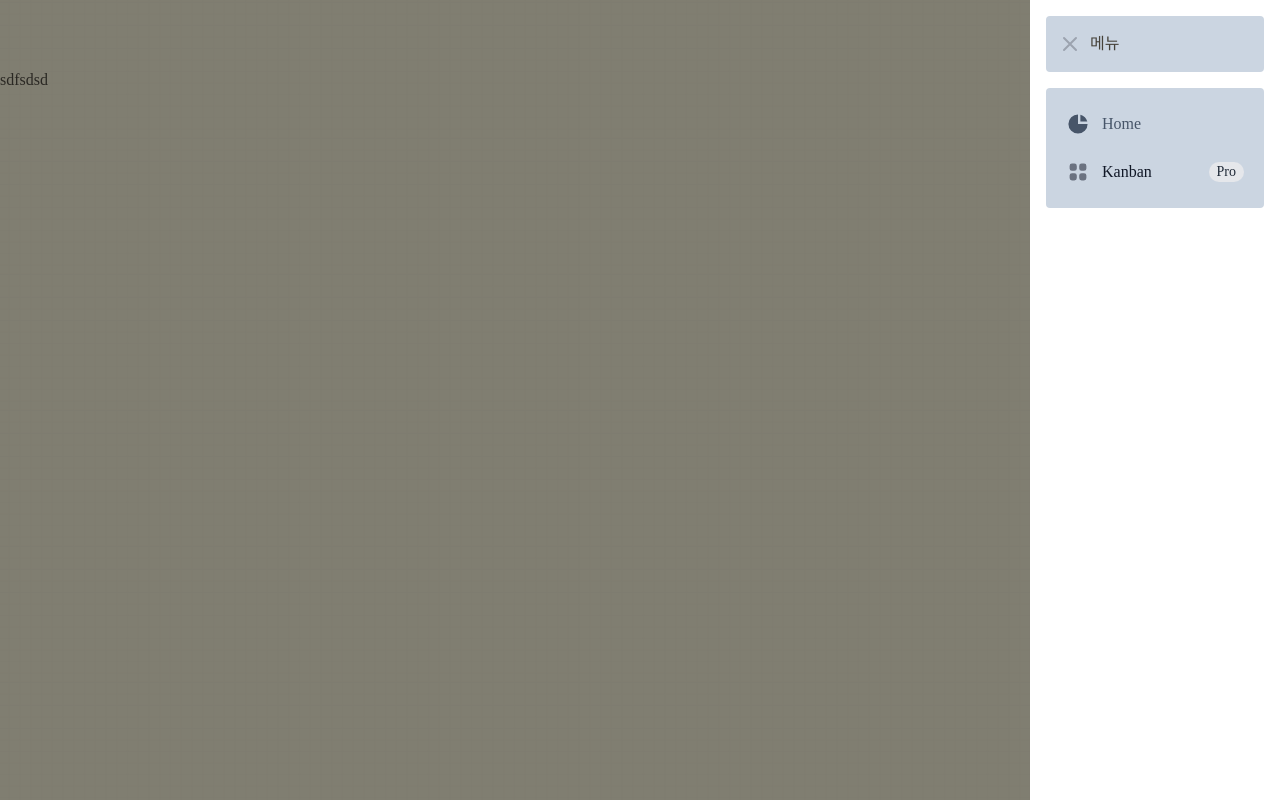
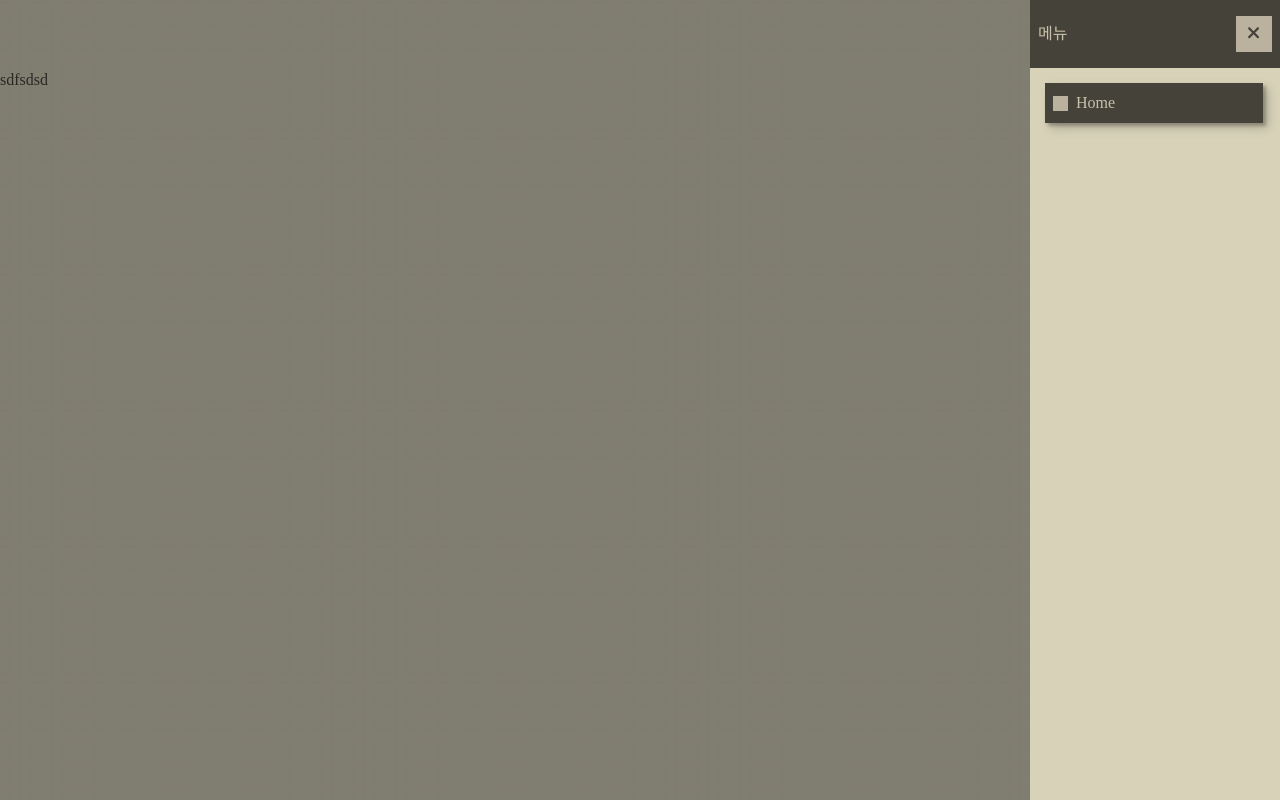
Before and after one commit to codingpalette/next-fastapi-blog, a Next.js app in the folder front/: page / in a window 1280 px wide. Both pictures are taken after a click on the button "MENU". Built offline with nearby package versions, Linux system fonts and the light colour scheme; a web font is replaced by a local one; what emotion-reset would draw is missing.

Commit message:
사이드바 컴포넌트 수정

```diff
--- a/front/components/base/SideBar/index.tsx
+++ b/front/components/base/SideBar/index.tsx
@@ -1,5 +1,16 @@
 import React, {useEffect, useState} from 'react'
+import Link from 'next/link'
+import { useRouter } from 'next/router'
 import {SideBarNavBox} from "./styles";
+import Button from "../Button";
+import {FontAwesomeIcon} from "@fortawesome/react-fontawesome";
+import {faXmark} from "@fortawesome/free-solid-svg-icons";
+import NavBtn from "../NavBtn";
+
+const menuList = [
+  {id: 1, name: 'Home', path: '/'},
+  // {id: 2, name: 'Test', path: '/test'},
+]
 
 export type SideBarProps = {
   active: boolean;
@@ -9,7 +20,12 @@ export type SideBarProps = {
 };
 
 const SideBar = ({active, closeEvent}: SideBarProps) => {
+  const router = useRouter()
   const [closed, setClosed] = useState(true);
+
+  useEffect(() => {
+    console.log('router', router)
+  }, [router])
 
   useEffect(() => {
     document.body.style.overflowY = active ? 'hidden' : 'initial';
@@ -41,46 +57,27 @@ const SideBar = ({active, closeEvent}: SideBarProps) => {
     <>
       <div className="fixed left-0 top-0 w-full h-full z-50">
         <div onClick={closeEvent} className="absolute left-0 top-0 w-full h-full bg-black bg-opacity-40 z-10" />
-        <SideBarNavBox active={active} className="absolute right-0 top-0 h-full z-20 bg-white">
+        <SideBarNavBox active={active} className="absolute right-0 top-0 h-full z-20">
+          <div className="title px-2 py-4 flex items-center justify-between">
+            <span>메뉴</span>
+            <Button onClick={closeEvent} shape="icon" icon={<FontAwesomeIcon icon={faXmark} size="lg" />}  />
+          </div>
           <aside className="w-full p-4" aria-label="Sidebar">
-            <div className="py-4 px-3 mb-4 bg-slate-300 rounded flex align-middle">
-              <button onClick={closeEvent}>
-                <svg xmlns="http://www.w3.org/2000/svg" className="h-6 w-6 text-gray-400 hover:text-gray-600" fill="none" viewBox="0 0 24 24" stroke="currentColor" strokeWidth={2}>
-                  <path strokeLinecap="round" strokeLinejoin="round" d="M6 18L18 6M6 6l12 12" />
-                </svg>
-              </button>
-              <span className="ml-2">메뉴</span>
-            </div>
-            <div className="overflow-y-auto py-4 px-3 bg-slate-300 rounded ">
-              <ul className="space-y-2">
-                <li>
-                  <a href="#"
-                     className="flex items-center group p-2 text-base font-normal text-slate-600 rounded-lg hover:bg-gray-100">
-                    <svg
-                      className="w-6 h-6 text-slate-600 group-hover:text-purple-600"
-                      fill="currentColor" viewBox="0 0 20 20" xmlns="http://www.w3.org/2000/svg">
-                      <path d="M2 10a8 8 0 018-8v8h8a8 8 0 11-16 0z"></path>
-                      <path d="M12 2.252A8.014 8.014 0 0117.748 8H12V2.252z"></path>
-                    </svg>
-                    <span className="ml-3">Home</span>
-                  </a>
-                </li>
-                <li>
-                  <a href="#"
-                     className="flex items-center p-2 text-base font-normal text-gray-900 rounded-lg hover:bg-gray-100">
-                    <svg
-                      className="flex-shrink-0 w-6 h-6 text-gray-500 transition duration-75 dark:text-gray-400 group-hover:text-gray-900 dark:group-hover:text-white"
-                      fill="currentColor" viewBox="0 0 20 20" xmlns="http://www.w3.org/2000/svg">
-                      <path
-                        d="M5 3a2 2 0 00-2 2v2a2 2 0 002 2h2a2 2 0 002-2V5a2 2 0 00-2-2H5zM5 11a2 2 0 00-2 2v2a2 2 0 002 2h2a2 2 0 002-2v-2a2 2 0 00-2-2H5zM11 5a2 2 0 012-2h2a2 2 0 012 2v2a2 2 0 01-2 2h-2a2 2 0 01-2-2V5zM11 13a2 2 0 012-2h2a2 2 0 012 2v2a2 2 0 01-2 2h-2a2 2 0 01-2-2v-2z"></path>
-                    </svg>
-                    <span className="flex-1 ml-3 whitespace-nowrap">Kanban</span>
-                    <span
-                      className="inline-flex justify-center items-center px-2 ml-3 text-sm font-medium text-gray-800 bg-gray-200 rounded-full dark:bg-gray-700 dark:text-gray-300">Pro</span>
-                  </a>
-                </li>
+            <nav className="">
+              <ul className="w-full flex flex-col gap-y-4">
+                {menuList.map(v => (
+                  <li key={v.id}>
+                    <Link href={v.path}>
+                      <a>
+                        <NavBtn className={v.path === router.pathname ? 'active' : ''}>
+                          {v.name}
+                        </NavBtn>
+                      </a>
+                    </Link>
+                  </li>
+                ))}
               </ul>
-            </div>
+            </nav>
           </aside>
         </SideBarNavBox>
       </div>
--- a/front/components/base/SideBar/styles.ts
+++ b/front/components/base/SideBar/styles.ts
@@ -1,9 +1,16 @@
 import styled from '@emotion/styled'
 import { css } from '@emotion/react';
 import transitions from "../../../lib/transitions";
+import {palette} from "../../../lib/globalStyles";
 
 export const SideBarNavBox = styled.div<{ active: boolean }>`
   width: 250px;
+  background-color: #D8D2B9;
+  .title{
+    background-color: ${palette.backActive};
+    color: ${palette.textActive};
+  }
+
   ${(props) => props.active
     ? css`
       animation: ${transitions.sideInFromRight} 0.2s forwards ease-in-out;
@@ -12,4 +19,8 @@ export const SideBarNavBox = styled.div<{ active: boolean }>`
       animation: ${transitions.sideOutToRight} 0.2s forwards ease-in-out;
     `
   }
+
+  nav{
+    //background-color: ${palette.back};
+  }
 `
```
